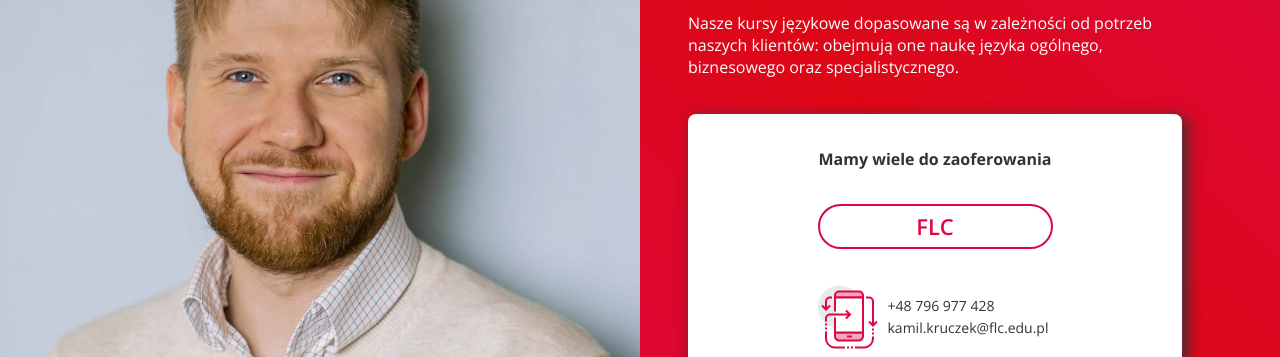
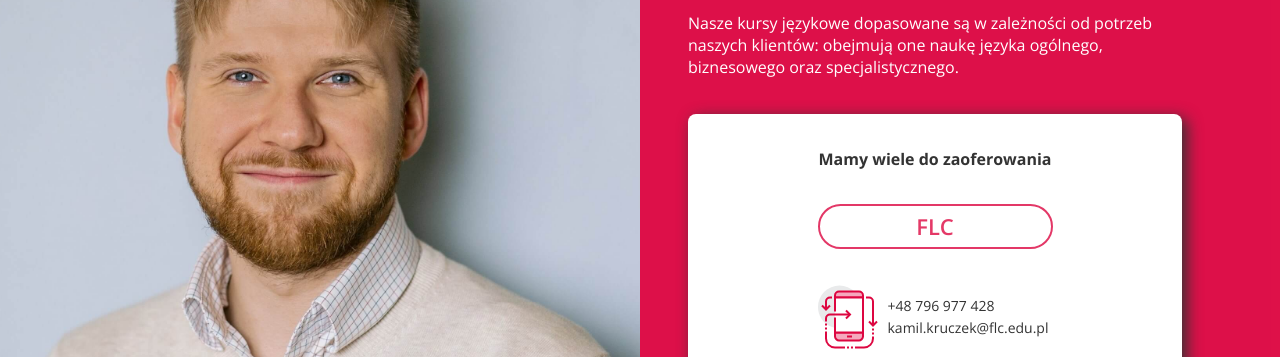
Before and after one commit to patryk-makarewicz/business-card-kamil-kruczek, a website built with webpack: page src/pages/index.html in a window 1280 px wide. Shown: the part 198-555 px from the top of the page. Built offline with nearby package versions, Linux system fonts and the light colour scheme.

Commit message:
feat: new background color

```diff
--- a/src/scss/_variables.scss
+++ b/src/scss/_variables.scss
@@ -1 +1 @@
-$red: #dd0741;
+$red: #dd0741cc;
--- a/src/scss/main.scss
+++ b/src/scss/main.scss
@@ -13,7 +13,7 @@ html {
 }
 
 body {
-  background: rgb(221, 7, 65);
+  background: #dd0741cc;
   color: #ffffff;
   font-family: "Open Sans", sans-serif;
 }
@@ -39,13 +39,7 @@ body {
     }
   }
   &__discription {
-    background: rgb(221, 7, 65);
-    background: linear-gradient(
-      45deg,
-      rgba(221, 7, 65, 1) 0%,
-      rgba(221, 7, 7, 0.7371323529411764) 50%,
-      rgba(221, 7, 65, 1) 100%
-    );
+    background: #dd0741cc;
     @media screen and (min-width: 690px) {
       width: 50vw;
       min-height: 100%;
```
